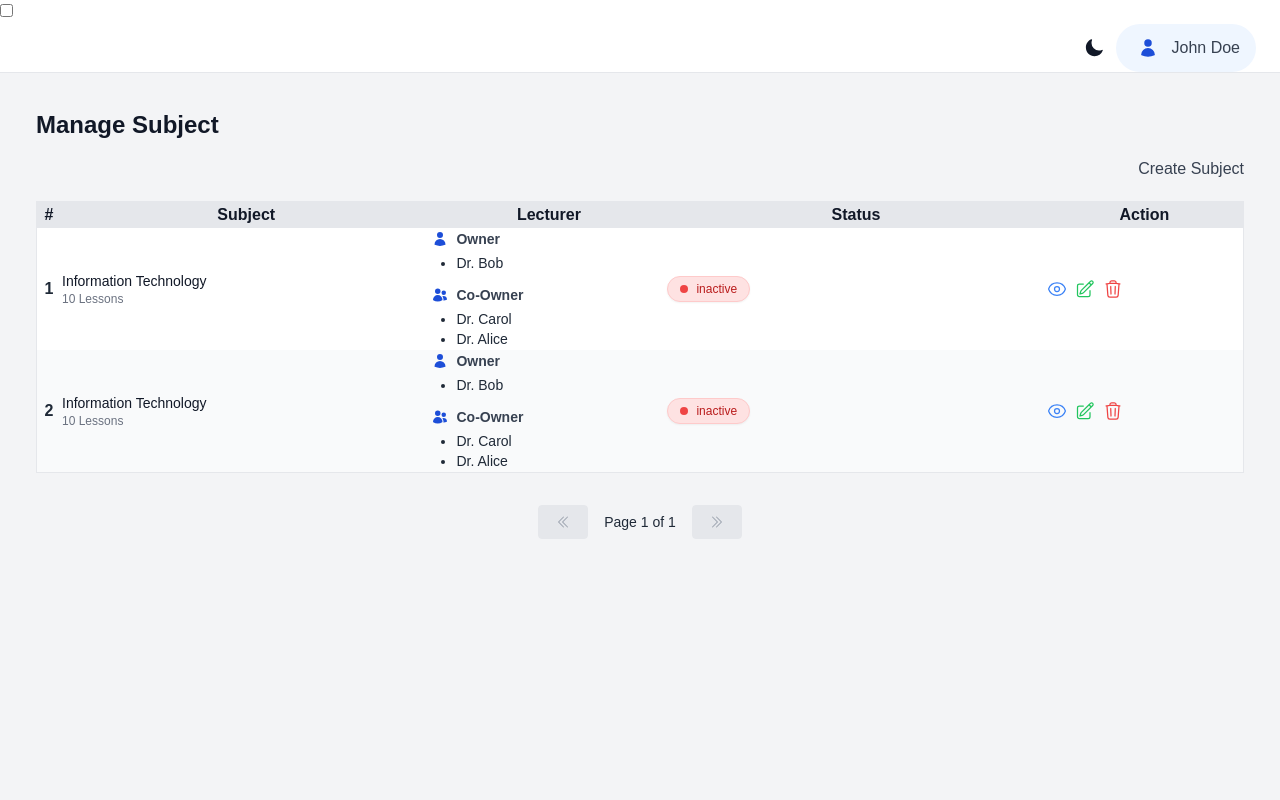
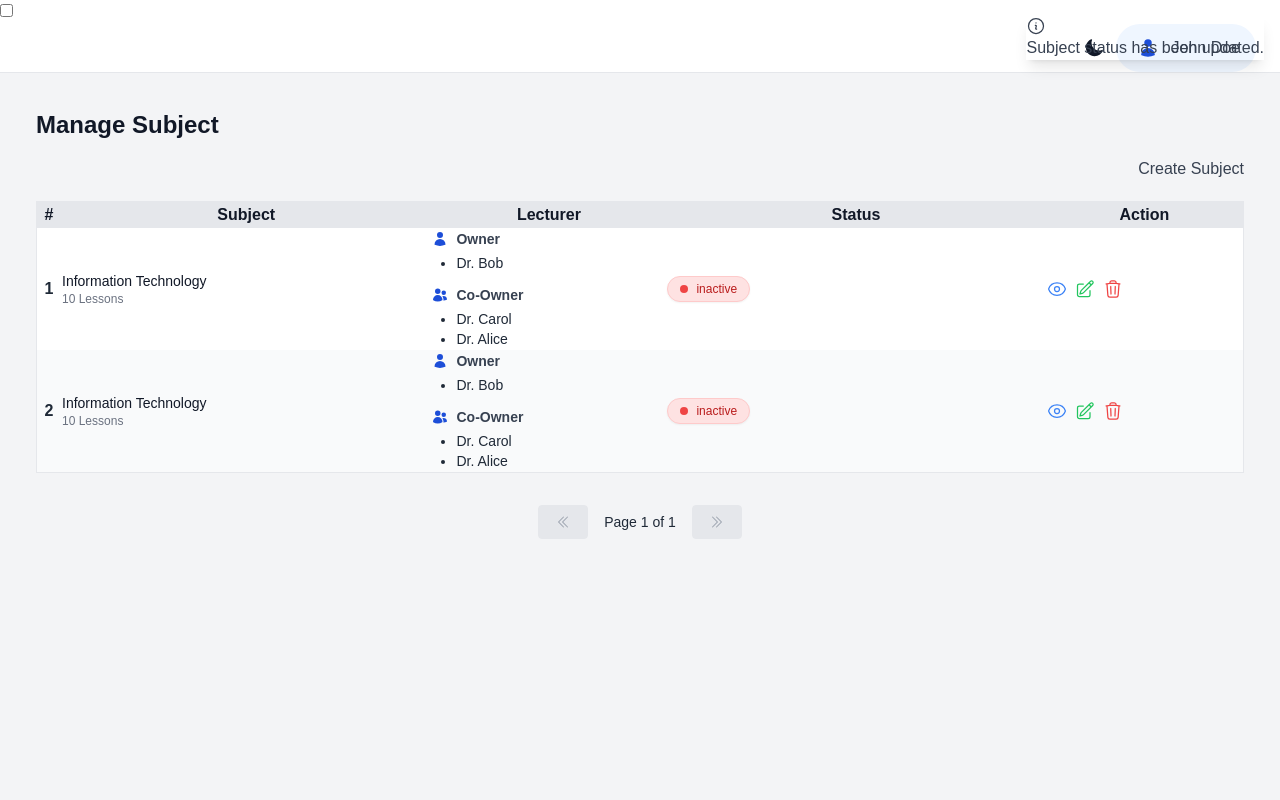
Before and after one commit to Uma-MCMXC/self-paced-learning, a Next.js app in the folder frontend/: page /lecturer/subject/manage in a window 1280 px wide. Both pictures are taken after a click on the button "active". Shown: the top 800 px of the page. Built offline with nearby package versions, Linux system fonts and the light colour scheme.

Commit message:
frontend: alert

```diff
--- /dev/null
+++ b/frontend/app/components/ui/Toast.tsx
@@ -0,0 +1,42 @@
+'use client'
+
+import React from 'react'
+import clsx from 'clsx'
+import {
+  InformationCircleIcon,
+  CheckCircleIcon,
+  ExclamationTriangleIcon,
+  XCircleIcon,
+} from '@heroicons/react/24/outline'
+
+type ToastProps = {
+  message: string
+  type?: 'info' | 'success' | 'warning' | 'error'
+}
+
+export default function Toast({ message, type = 'info' }: ToastProps) {
+  const iconMap = {
+    info: <InformationCircleIcon className="w-5 h-5" />,
+    success: <CheckCircleIcon className="w-5 h-5" />,
+    warning: <ExclamationTriangleIcon className="w-5 h-5" />,
+    error: <XCircleIcon className="w-5 h-5" />,
+  }
+
+  return (
+    <div
+      role="alert"
+      className={clsx(
+        'alert alert-soft fixed top-4 right-4 z-50 w-fit shadow-lg animate-fade-in-out',
+        {
+          'alert-info': type === 'info',
+          'alert-success': type === 'success',
+          'alert-warning': type === 'warning',
+          'alert-error': type === 'error',
+        }
+      )}
+    >
+      {iconMap[type]}
+      <span>{message}</span>
+    </div>
+  )
+}
--- a/frontend/app/lecturer/subject/manage/page.tsx
+++ b/frontend/app/lecturer/subject/manage/page.tsx
@@ -9,6 +9,7 @@ import { UserIcon, UsersIcon, BookOpenIcon } from '@heroicons/react/24/solid'
 import Badge from '@/app/components/ui/Badge'
 import Modal from '@/app/components/ui/Modal'
 import Button from '@/app/components/ui/Button'
+import Toast from '@/app/components/ui/Toast'
 
 type Lecturer = { name: string; role: 'Owner' | 'Co-Owner' }
 
@@ -70,7 +71,12 @@ export default function ManageSubject() {
           : subj
       )
     )
+
+    setToastMsg('Subject status has been updated.')
+    setTimeout(() => setToastMsg(null), 3000)
   }
+
+  const [toastMsg, setToastMsg] = useState<string | null>(null)
 
   const handleView = (subject: Subject) => {
     setSelectedSubject(subject)
@@ -157,6 +163,7 @@ export default function ManageSubject() {
 
   return (
     <PageContainer title="Manage Subject">
+      {toastMsg && <Toast message={toastMsg} type="info" />}
       <div className="w-full">
         <div className="flex justify-end mb-5">
           <Button
```
Also changed, not shown: 2 other files (tests, documents, lock files or other folders).
